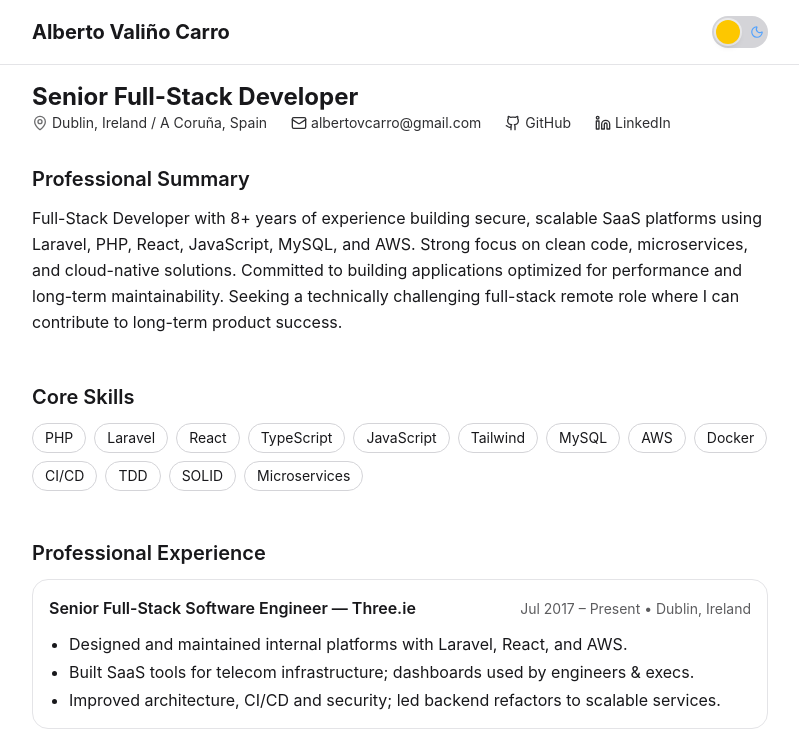
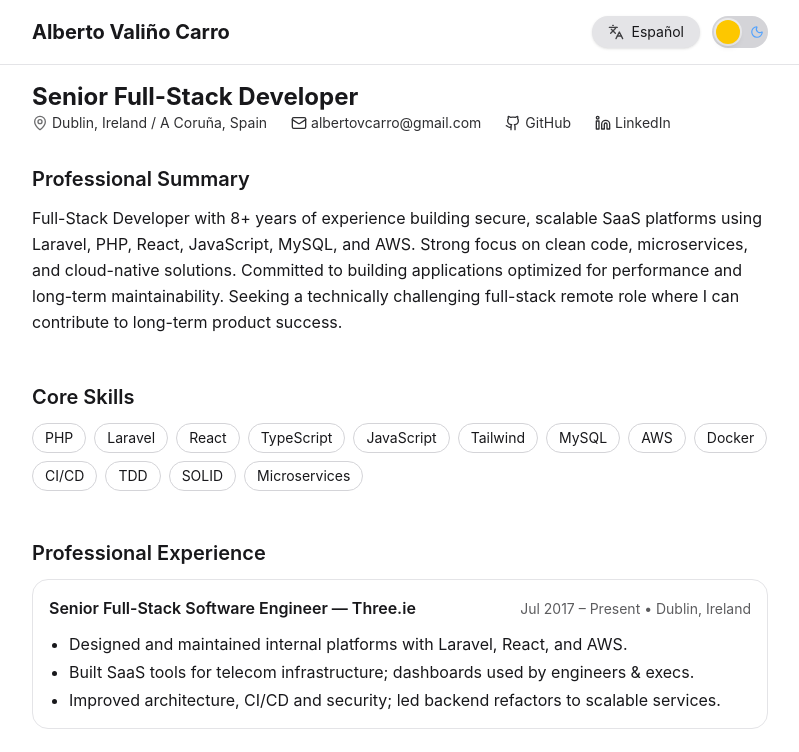
Before and after one commit to albertovalinocarro/albertovalinocarro.github.io, a React (Vite) app: page / in a window 1280 px wide. Shown: the top 752 px of the page, without its empty margins (240-1039 px from the left). Built offline with nearby package versions, Linux system fonts and the light colour scheme; no server answers.

Commit message:
Dynamic translation

```diff
--- a/package.json
+++ b/package.json
@@ -10,7 +10,11 @@
     "preview": "vite preview"
   },
   "dependencies": {
+    "@langchain/openai": "^0.6.12",
+    "@vercel/node": "^5.3.22",
+    "langchain": "^0.3.34",
     "lucide-react": "^0.544.0",
+    "openai": "^5.20.3",
     "react": "^19.1.1",
     "react-dom": "^19.1.1"
   },
--- a/src/App.tsx
+++ b/src/App.tsx
@@ -1,37 +1,42 @@
-import { resume } from "./data/resume";
+import { useState } from "react";
+import { resume as resumeEn } from "./data/resume";
 import { ThemeToggle } from "./components/ThemeToggle";
 import { Section } from "./components/Section";
 import { ContactBar } from "./components/ContactBar";
+import {TranslationToggle} from "./components/TranslationToggle.tsx";
 
 export default function App() {
+    const [currentResume, setCurrentResume] = useState(resumeEn);
+
     return (
         <div className="min-h-dvh bg-white text-zinc-900 dark:bg-zinc-900 dark:text-zinc-100">
             {/* Header */}
             <header className="sticky top-0 z-10 backdrop-blur bg-white/80 dark:bg-zinc-900/80 border-b border-zinc-200 dark:border-zinc-800">
                 <div className="mx-auto max-w-3xl px-4 py-4 flex items-center justify-between">
                     <div>
-                        <h1 className="text-xl font-bold">{resume.name}</h1>
+                        <h1 className="text-xl font-bold">{currentResume.name}</h1>
                     </div>
                     <div className="flex items-center gap-3">
+                        <TranslationToggle onSwitch={setCurrentResume} />
                         <ThemeToggle />
                     </div>
                 </div>
             </header>
 
             <div className="mx-auto max-w-3xl px-4 mt-4">
-                <h2 className="text-2xl font-bold">{resume.title}</h2>
+                <h2 className="text-2xl font-bold">{currentResume.title}</h2>
                 <ContactBar />
             </div>
 
             {/* Main */}
             <main className="mx-auto max-w-3xl px-4 py-8 space-y-12">
-                <Section id="summary" title="Professional Summary">
-                    <p className="leading-relaxed">{resume.summary}</p>
+                <Section id="summary" title={currentResume.labels?.summary ?? "Resumen Profesional"}>
+                    <p className="leading-relaxed">{currentResume.summary}</p>
                 </Section>
 
-                <Section id="skills" title="Core Skills">
+                <Section id="skills" title={currentResume.labels?.skills ?? "Habilidades Clave"}>
                     <div className="flex flex-wrap gap-2">
-                        {resume.skills.map((s) => (
+                        {currentResume.skills.map((s) => (
                             <span
                                 key={s}
                                 className="rounded-full border border-zinc-300 dark:border-zinc-700 px-3 py-1 text-sm"
@@ -42,9 +47,9 @@ export default function App() {
                     </div>
                 </Section>
 
-                <Section id="experience" title="Professional Experience">
+                <Section id="experience" title={currentResume.labels?.experience ?? "Experiencia Profesional"}>
                     <div className="space-y-6">
-                        {resume.experience.map((job) => (
+                        {currentResume.experience.map((job) => (
                             <article
                                 key={job.role + job.company}
                                 className="rounded-2xl border border-zinc-200 dark:border-zinc-800 p-4"
@@ -65,9 +70,9 @@ export default function App() {
                     </div>
                 </Section>
 
-                <Section id="education" title="Education">
+                <Section id="education" title={currentResume.labels?.education ?? "Educación"}>
                     <ul className="space-y-3">
-                        {resume.education.map((e) => (
+                        {currentResume.education.map((e) => (
                             <li key={e.title} className="flex items-baseline justify-between">
                                 <span>{e.title}</span>
                                 <span className="text-sm opacity-70">{e.year}</span>
@@ -76,17 +81,17 @@ export default function App() {
                     </ul>
                 </Section>
 
-                <Section id="projects" title="Projects">
+                <Section id="projects" title={currentResume.labels?.projects ?? "Proyectos"}>
                     <ul className="list-disc pl-5 space-y-2">
-                        {resume.projects.map((p) => (
+                        {currentResume.projects.map((p) => (
                             <li key={p}>{p}</li>
                         ))}
                     </ul>
                 </Section>
 
-                <Section id="extras" title="Extras">
+                <Section id="extras" title={currentResume.labels?.extras ?? "Extras"}>
                     <ul className="list-disc pl-5 space-y-2">
-                        {resume.extras.map((x) => (
+                        {currentResume.extras.map((x) => (
                             <li key={x}>{x}</li>
                         ))}
                     </ul>
@@ -95,7 +100,7 @@ export default function App() {
 
             {/* Footer */}
             <footer className="mx-auto max-w-3xl px-4 py-10 text-sm opacity-70 text-center border-t border-zinc-200 dark:border-zinc-800">
-                © {new Date().getFullYear()} {resume.name}. All rights reserved.
+                © {new Date().getFullYear()} {currentResume.name}. All rights reserved.
             </footer>
         </div>
     );
--- /dev/null
+++ b/src/components/TranslationToggle.tsx
@@ -0,0 +1,87 @@
+import { useState, useEffect } from "react";
+import { resume } from "../data/resume";
+import { Languages } from "lucide-react";
+
+type Resume = typeof resume;
+
+const API_URL = import.meta.env.VITE_API_URL;
+
+export function TranslationToggle({ onSwitch }: { onSwitch: (r: Resume) => void }) {
+  const [lang, setLang] = useState<"en" | "es">("en");
+  const [loading, setLoading] = useState(false);
+
+  // Load cached Spanish version on mount
+  useEffect(() => {
+    const cached = localStorage.getItem("resume_es");
+    if (cached) {
+      try {
+        const parsed = JSON.parse(cached) as Resume;
+        // preload Spanish resume into parent if user left in ES mode
+        if (localStorage.getItem("lang") === "es") {
+          onSwitch(parsed);
+          setLang("es");
+        }
+      } catch {
+        console.warn("Invalid cached Spanish resume, ignoring");
+      }
+    }
+  }, [onSwitch]);
+
+  async function handleTranslate() {
+    if (lang === "en") {
+      setLoading(true);
+      try {
+        const cached = localStorage.getItem("resume_es");
+        if (cached) {
+          const parsed = JSON.parse(cached) as Resume;
+          onSwitch(parsed);
+          setLang("es");
+          localStorage.setItem("lang", "es");
+        } else {
+          const res = await fetch(API_URL, {
+            method: "POST",
+            headers: {
+              "Content-Type": "application/json",
+              "x-api-key": import.meta.env.TRANSLATE_API_KEY,
+            },
+            body: JSON.stringify({ resume, targetLang: "Spanish" }),
+          });
+
+          if (!res.ok) throw new Error("Translation request failed");
+
+          const data = await res.json();
+          onSwitch(data.translated);
+
+          // Cache it
+          localStorage.setItem("resume_es", JSON.stringify(data.translated));
+          localStorage.setItem("lang", "es");
+
+          setLang("es");
+        }
+      } catch (err) {
+        console.error("Translation error", err);
+      } finally {
+        setLoading(false);
+      }
+    } else {
+      onSwitch(resume);
+      setLang("en");
+      localStorage.setItem("lang", "en");
+    }
+  }
+
+  return (
+     <button
+      onClick={handleTranslate}
+      disabled={loading}
+      className="inline-flex items-center gap-2 rounded-full bg-zinc-200 dark:bg-zinc-700 px-4 py-1.5 text-sm shadow hover:opacity-90 transition"
+    >
+      <Languages size={16} className="opacity-80" />
+      {loading
+        ? "Translating..."
+        : lang === "en"
+        ? "Español"
+        : "English"}
+    </button>
+  );
+}
--- a/src/data/resume.ts
+++ b/src/data/resume.ts
@@ -2,6 +2,15 @@ export const resume = {
     name: "Alberto Valiño Carro",
     title: "Senior Full-Stack Developer",
     email: "albertovcarro@gmail.com",
+
+    labels: {
+        summary: "Professional Summary",
+        skills: "Core Skills",
+        experience: "Professional Experience",
+        education: "Education",
+        projects: "Projects",
+        extras: "Extras",
+    },
 
     summary:
         "Full-Stack Developer with 8+ years of experience building secure, scalable SaaS platforms using Laravel, PHP, React, JavaScript, MySQL, and AWS. Strong focus on clean code, microservices, and cloud-native solutions. Committed to building applications optimized for performance and long-term maintainability. Seeking a technically challenging full-stack remote role where I can contribute to long-term product success." ,
```
Also changed, not shown: 1 other file (tests, documents, lock files or other folders).
